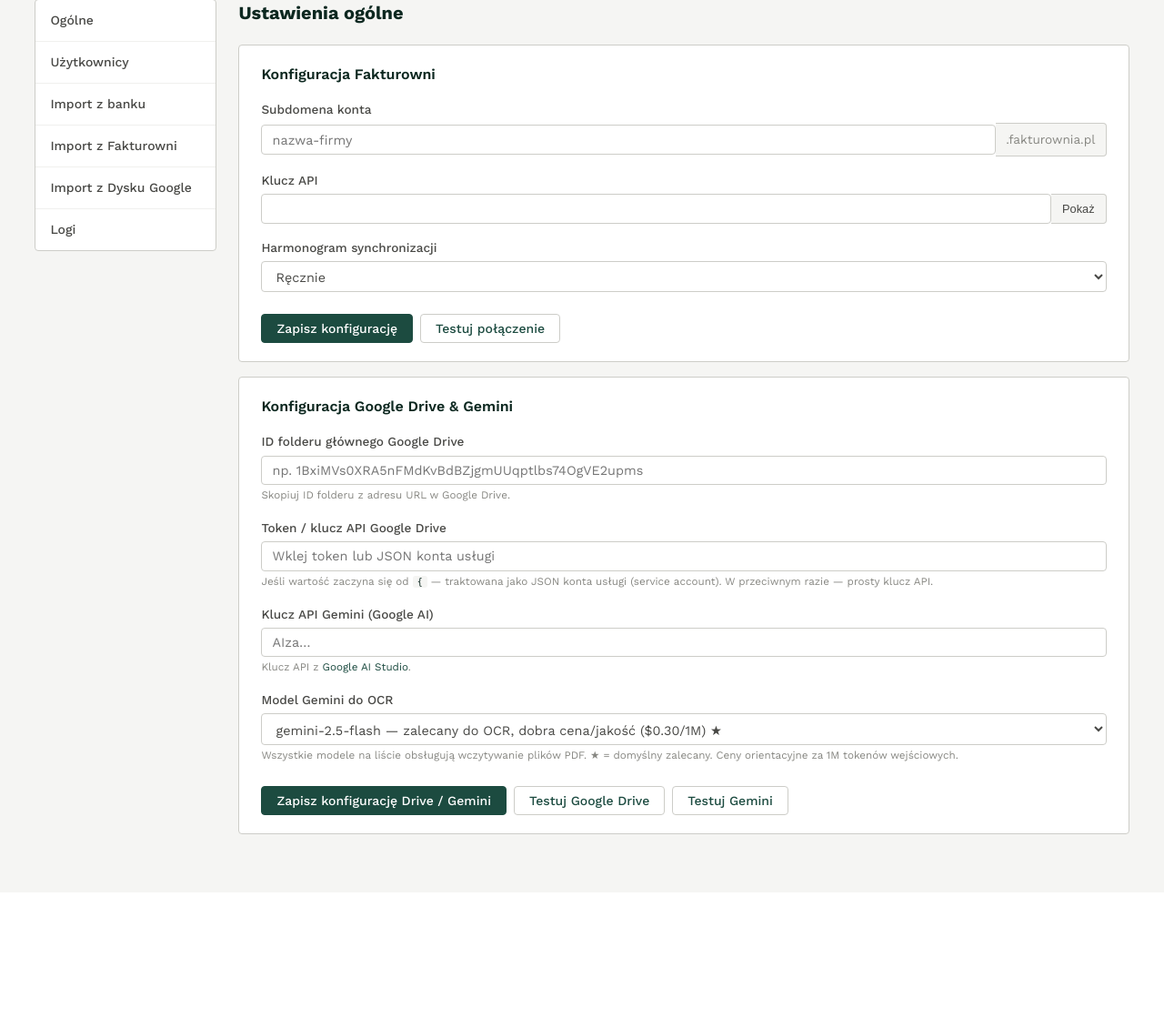
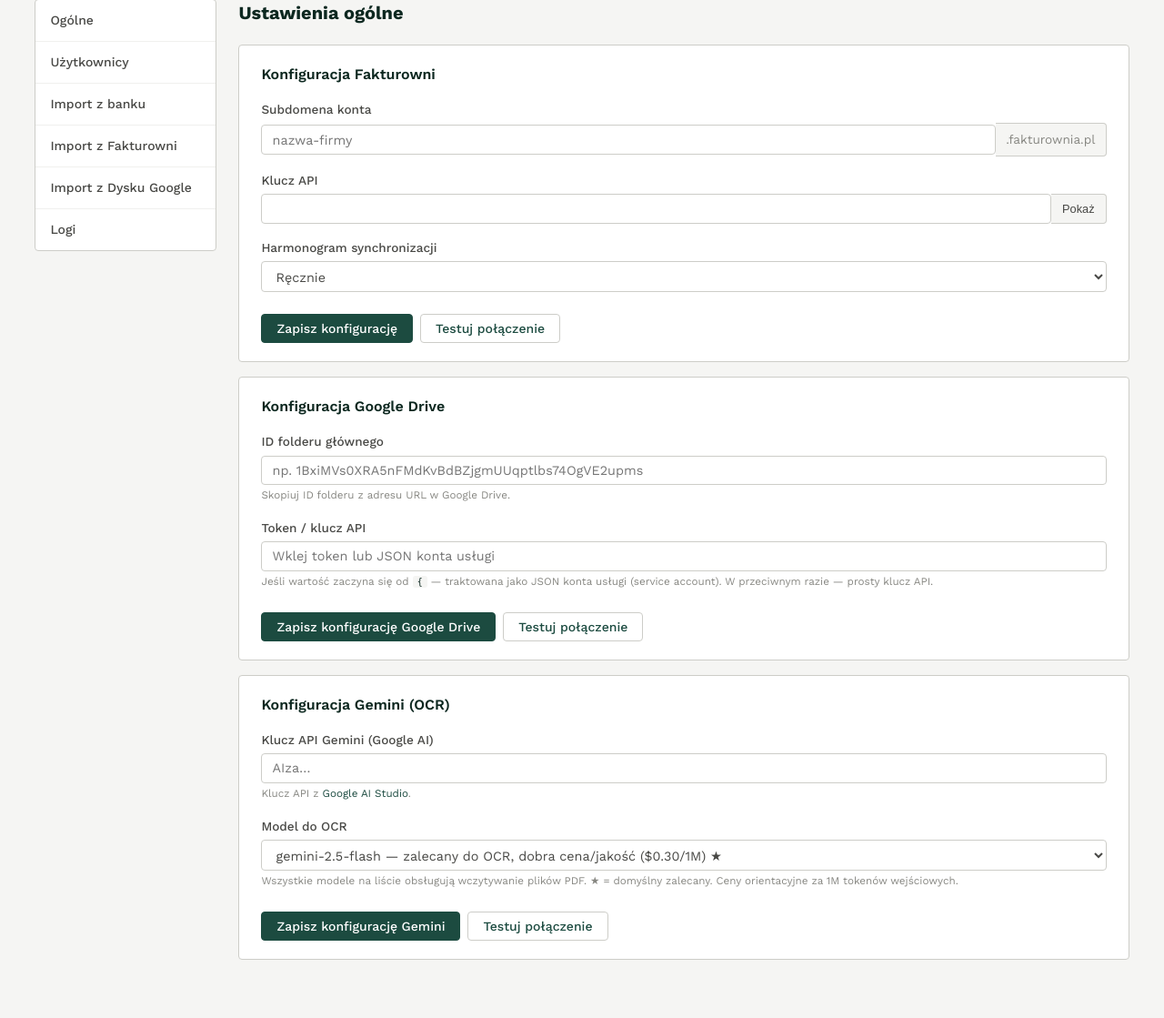
Before and after one commit to brzysiek/crm, a Python web app: template templates/settings/general.html in a window 1280 px wide. Shown: the part 77-1196 px from the top of the page at 91% size. Before the commit the page ends 994 px from the top, so only its background shows below. Run offline with Jinja, Linux system fonts and the light colour scheme; the template is opened without the code that fills it, so the values that code supplies are empty.

Commit message:
zmiany w widoku konfiguracji

```diff
--- a/templates/settings/general.html
+++ b/templates/settings/general.html
@@ -7,6 +7,7 @@
 <div class="settings-section">
   <h3>Konfiguracja Fakturowni</h3>
   <form method="post" action="{{ url_for('settings.general') }}">
+    <input type="hidden" name="form_section" value="fakturownia">
 
     <div class="form-group">
       <label for="subdomain">Subdomena konta</label>
@@ -58,17 +59,14 @@
   </form>
 </div>
 
-{# ── Konfiguracja Google Drive & Gemini ────────────────────────────────────── #}
+{# ── Konfiguracja Google Drive ─────────────────────────────────────────────── #}
 <div class="settings-section">
-  <h3>Konfiguracja Google Drive &amp; Gemini</h3>
+  <h3>Konfiguracja Google Drive</h3>
   <form method="post" action="{{ url_for('settings.general') }}">
-    {# Preserve Fakturownia fields as hidden so the single POST saves all settings #}
-    <input type="hidden" name="subdomain"      value="{{ cfg.fakturownia_subdomain or '' }}">
-    <input type="hidden" name="api_key"         value="{{ cfg.fakturownia_api_key or '' }}">
-    <input type="hidden" name="sync_schedule"   value="{{ cfg.fakturownia_sync_schedule or 'manual' }}">
+    <input type="hidden" name="form_section" value="gdrive">
 
     <div class="form-group">
-      <label for="google_drive_folder_id">ID folderu głównego Google Drive</label>
+      <label for="google_drive_folder_id">ID folderu głównego</label>
       <input type="text" id="google_drive_folder_id" name="google_drive_folder_id"
              placeholder="np. 1BxiMVs0XRA5nFMdKvBdBZjgmUUqptlbs74OgVE2upms"
              value="{{ cfg.google_drive_folder_id or '' }}">
@@ -76,7 +74,7 @@
     </div>
 
     <div class="form-group">
-      <label for="google_drive_api_token">Token / klucz API Google Drive</label>
+      <label for="google_drive_api_token">Token / klucz API</label>
       <input type="password" id="google_drive_api_token" name="google_drive_api_token"
              autocomplete="off"
              placeholder="{{ '••••••••' if cfg.google_drive_api_token else 'Wklej token lub JSON konta usługi' }}"
@@ -87,6 +85,20 @@
       <small class="text-muted">Jeśli wartość zaczyna się od <code>{</code> — traktowana jako JSON konta usługi (service account). W przeciwnym razie — prosty klucz API.</small>
       {% endif %}
     </div>
+
+    <div class="form-actions">
+      <button type="submit" class="btn btn-primary">Zapisz konfigurację Google Drive</button>
+      <button type="button" class="btn btn-outline" id="btnTestDrive">Testuj połączenie</button>
+    </div>
+    <div id="driveTestResult" class="api-result" style="display:none"></div>
+  </form>
+</div>
+
+{# ── Konfiguracja Gemini ───────────────────────────────────────────────────── #}
+<div class="settings-section">
+  <h3>Konfiguracja Gemini (OCR)</h3>
+  <form method="post" action="{{ url_for('settings.general') }}">
+    <input type="hidden" name="form_section" value="gemini">
 
     <div class="form-group">
       <label for="gemini_api_key">Klucz API Gemini (Google AI)</label>
@@ -102,7 +114,7 @@
     </div>
 
     <div class="form-group">
-      <label for="gemini_model">Model Gemini do OCR</label>
+      <label for="gemini_model">Model do OCR</label>
       <select id="gemini_model" name="gemini_model">
         <optgroup label="Gemini 2.5 — z obsługą PDF (stabilne)">
           <option value="gemini-2.5-flash-lite"
@@ -136,11 +148,9 @@
     </div>
 
     <div class="form-actions">
-      <button type="submit" class="btn btn-primary">Zapisz konfigurację Drive / Gemini</button>
-      <button type="button" class="btn btn-outline" id="btnTestDrive">Testuj Google Drive</button>
-      <button type="button" class="btn btn-outline" id="btnTestGemini">Testuj Gemini</button>
+      <button type="submit" class="btn btn-primary">Zapisz konfigurację Gemini</button>
+      <button type="button" class="btn btn-outline" id="btnTestGemini">Testuj połączenie</button>
     </div>
-    <div id="driveTestResult" class="api-result" style="display:none"></div>
     <div id="geminiTestResult" class="api-result" style="display:none"></div>
   </form>
 </div>
```
Also changed, not shown: routes/settings.py (+16 -14 lines).
